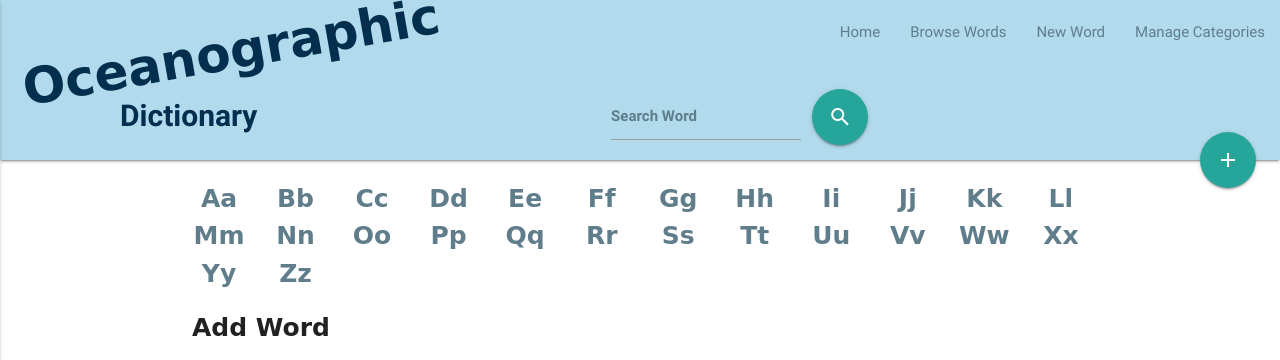
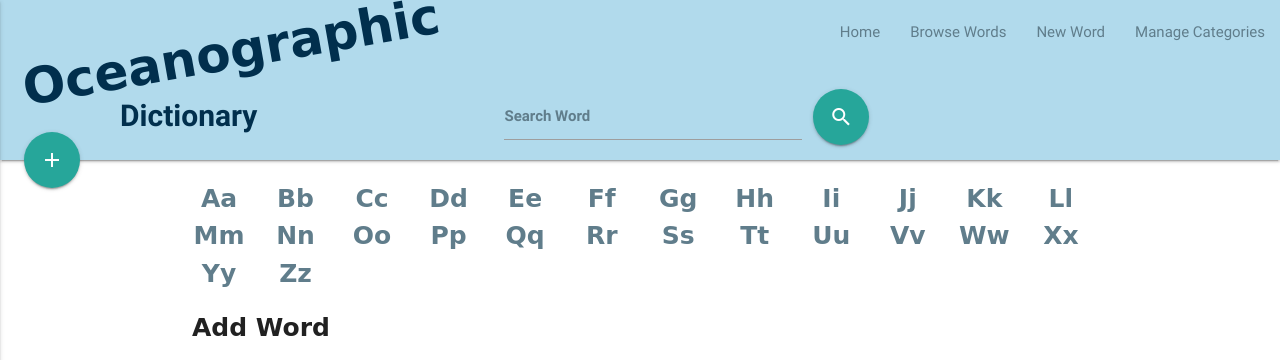
Before and after one commit to RobSimons1/ocean-dictionary, a Flask app: page /add_word in a window 1280 px wide. Shown: the top 360 px of the page. Run offline with Flask 2, Linux system fonts and the light colour scheme; data that the repository does not hold is empty; some libraries are stand-ins or nearby versions; some web fonts are replaced.

Commit message:
Search bar and search icon now remain in same row accross all resolutions

```diff
--- a/templates/base.html
+++ b/templates/base.html
@@ -45,14 +45,14 @@
 					<div>
 						<div id="nav-mobile1" class="left">
 							<form action="{{ url_for('add_word') }}" class="col s4 active">
-								<button class="btn-floating btn-large halfway-fab right waves-effect waves-#377A59" type="submit" name="action">
+								<button class="btn-floating btn-large halfway-fab left waves-effect waves-#377A59" type="submit" name="action">
                                 <i class="material-icons">add</i>
                                 </button>
 							</form>
 						</div>
 					</div>
 					<form action="{{ url_for('get_search') }}">
-						<div id="nav-search" class="col offset-s3 center active">
+						<div id="nav-search" class="col s3 offset-m1 offset-l2 center active">
 							<input type="text" id="q" name="q" placeholder="Search Word">
 						</div>
 							<button class="btn-floating btn-large waves-effect waves-#377A59" type="submit"><i class="material-icons">search</i></button>
```
Also changed, not shown: README.md, static/css/style.css (line endings or trailing spaces).
